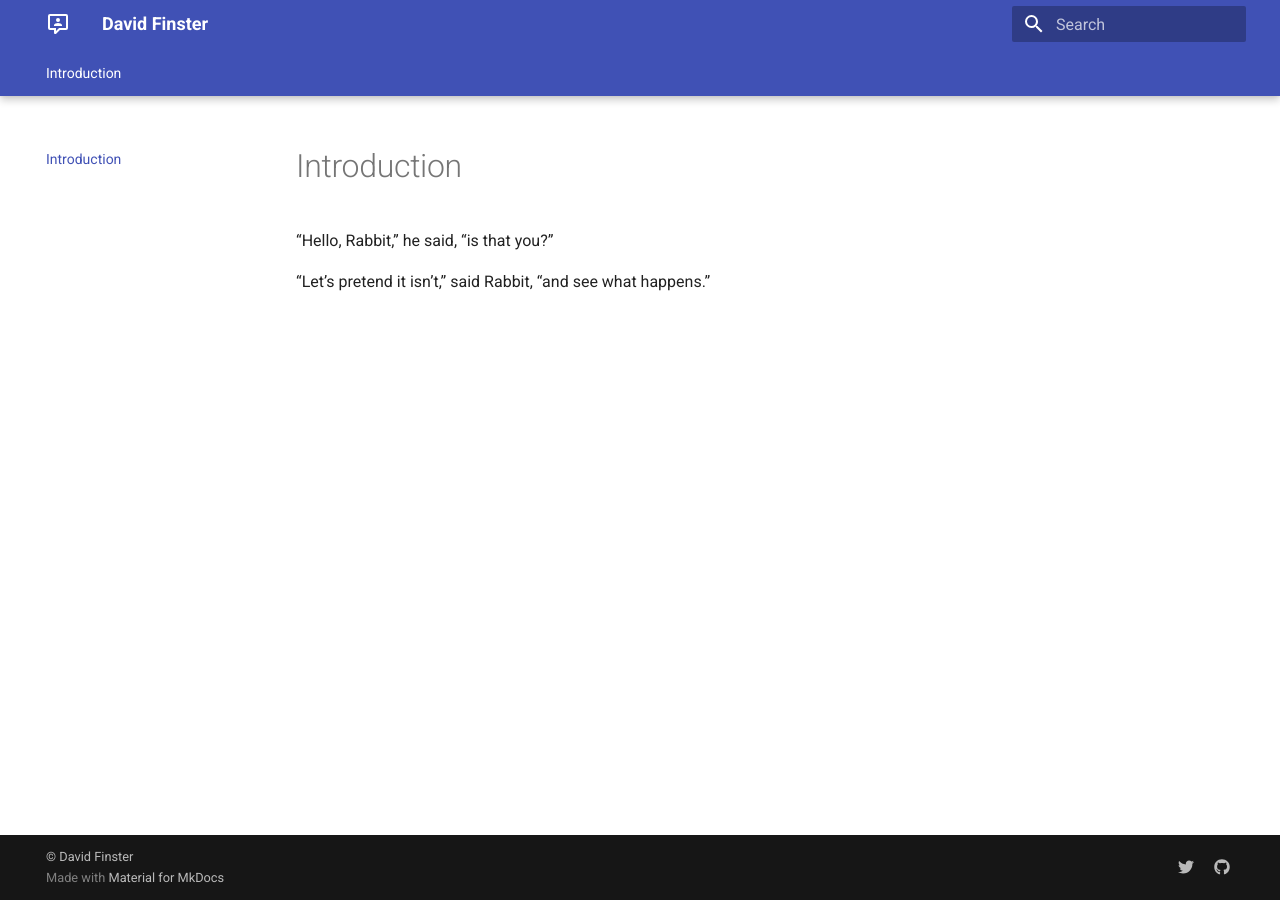
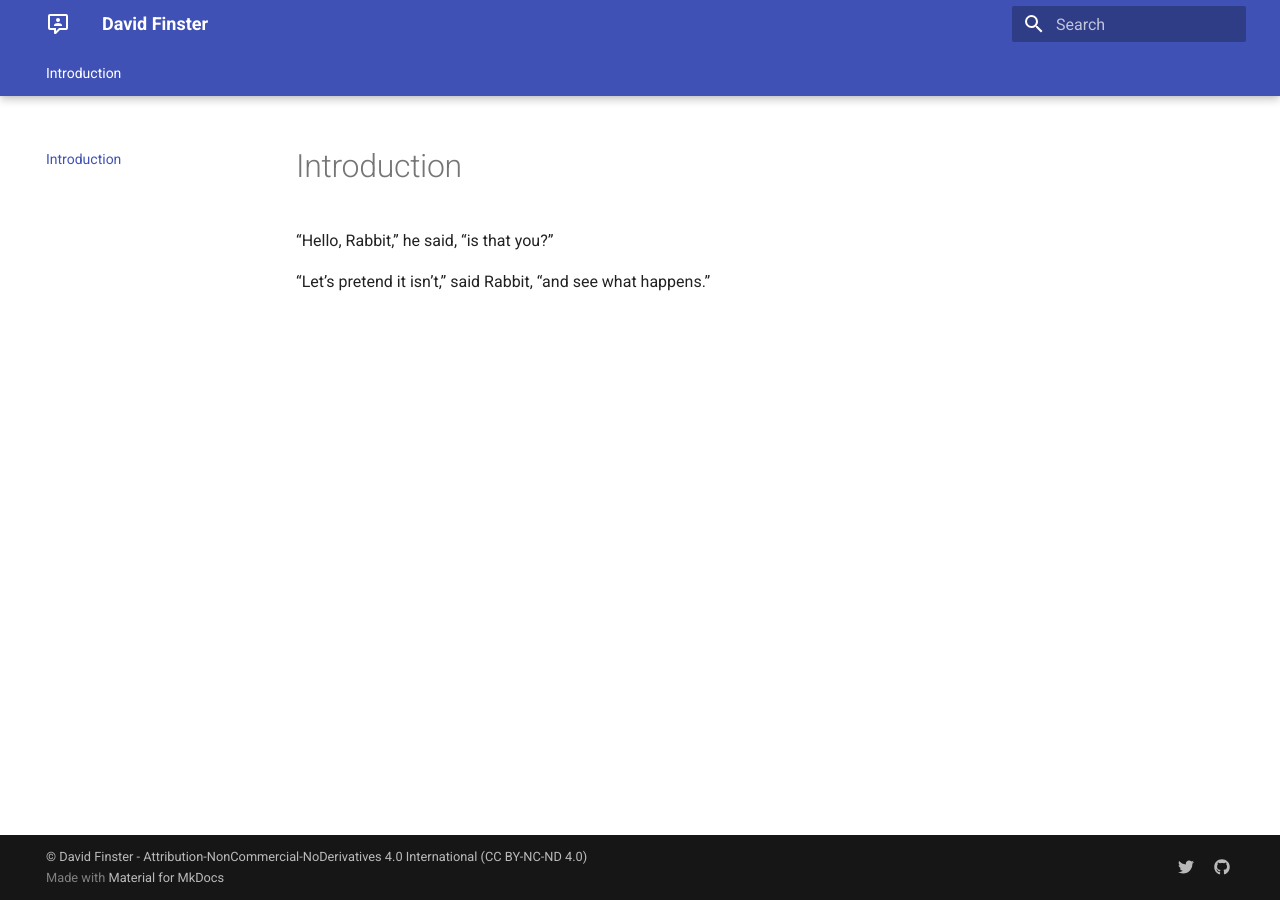
Before and after one commit to dfinr/dfinr.github.io, an MkDocs documentation site: the page built from docs/index.md, in a window 1280 px wide. Built offline with MkDocs 1.6.1 and Material for MkDocs 9.7.7, drawn with Linux system fonts in a browser that asks for light colours.

Commit message:
Update mkdocs.yml

```diff
--- a/mkdocs.yml
+++ b/mkdocs.yml
@@ -1,7 +1,7 @@
 site_name: David Finster
 site_description: Project Information
 site_author: David Finster
-copyright: '&copy; <a href="https://www.dfinr.com">David Finster</a>'
+copyright: '&copy; <a href="https://www.dfinr.com">David Finster</a> - <a href="https://github.com/dfinr/dfinr.github.io/blob/mkdocs/LICENSE.md">Attribution-NonCommercial-NoDerivatives 4.0 International (CC BY-NC-ND 4.0)</a>'
 nav:
     - 'Introduction': 'index.md'
 docs_dir: docs
```
